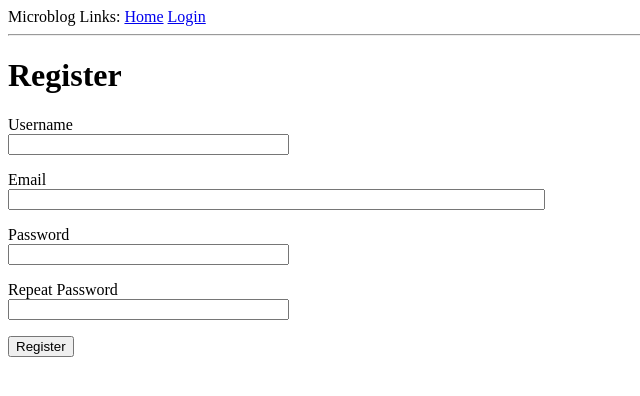
After one commit to betisb/WebProgrammin_I, a Flask app: page /register in a window 1280 px wide. The commit adds this page. Shown: the top 396 px of the page, without its empty margins (0-640 px from the left). Run offline with Flask 2, Linux system fonts and the light colour scheme.

Commit message:
New Features_User_Register

```diff
--- a/app/__init__.py
+++ b/app/__init__.py
@@ -2,10 +2,12 @@ from flask import Flask
 from config import Config
 from flask_sqlalchemy import SQLAlchemy
 from flask_migrate import Migrate
+from flask_login import LoginManager
 
 app = Flask(__name__)
 app.config.from_object(Config)
 db = SQLAlchemy(app)
 migrate = Migrate(app, db)
-
+login = LoginManager(app)
+login.login_view = 'login'
 from app import routes, models
--- a/app/forms.py
+++ b/app/forms.py
@@ -1,9 +1,27 @@
 from flask_wtf import FlaskForm
 from wtforms import StringField, PasswordField, BooleanField, SubmitField
-from wtforms.validators import DataRequired
+from wtforms.validators import ValidationError, DataRequired, Email, EqualTo
+from app.models import User
 
 class LoginForm(FlaskForm):
     username = StringField('Username', validators=[DataRequired()])
     password = PasswordField('Password', validators=[DataRequired()])
     remember_me = BooleanField('Remember Me')
     submit = SubmitField('Sign In')
+class RegistrationForm(FlaskForm):
+    username = StringField('Username', validators=[DataRequired()])
+    email = StringField('Email', validators=[DataRequired(), Email()])
+    password = PasswordField('Password', validators=[DataRequired()])
+    password2 = PasswordField(
+        'Repeat Password', validators=[DataRequired(), EqualTo('password')])
+    submit = SubmitField('Register')
+
+    def validate_username(self, username):
+        user = User.query.filter_by(username=username.data).first()
+        if user is not None:
+            raise ValidationError('Please use a different username.')
+
+    def validate_email(self, email):
+        user = User.query.filter_by(email=email.data).first()
+        if user is not None:
+            raise ValidationError('Please use a different email address.')
--- a/app/routes.py
+++ b/app/routes.py
@@ -1,11 +1,19 @@
 from app import app
 from app.forms import LoginForm
 from flask import render_template, flash, redirect, url_for
+from flask_login import current_user, login_user
+from app.models import User
+from flask_login import logout_user
+from flask_login import login_required
+from flask import request
+from werkzeug.urls import url_parse
+from app import db
+from app.forms import RegistrationForm
 
 @app.route('/')
 @app.route('/index')
+@login_required
 def index():
-    user = {'username': 'Miguel'}
     posts = [
         {
             'author': {'username': 'John'},
@@ -16,16 +24,41 @@ def index():
             'body': 'The Avengers movie was so cool!'
         }
     ]
-    return render_template('index.html', title='Home', user=user, posts=posts)
+    return render_template("index.html", title='Home Page', posts=posts)
 # @app.route('/login')
 # def login():
 #     form = LoginForm()
 #     return render_template('login.html', title='Sign In', form=form)
 @app.route('/login', methods=['GET', 'POST'])
 def login():
+    if current_user.is_authenticated:
+        return redirect(url_for('index'))
     form = LoginForm()
     if form.validate_on_submit():
-        flash('Login requested for user {}, remember_me={}'.format(
-            form.username.data, form.remember_me.data))
+        user = User.query.filter_by(username=form.username.data).first()
+        if user is None or not user.check_password(form.password.data):
+            flash('Invalid username or password')
+            return redirect(url_for('login'))
+        login_user(user, remember=form.remember_me.data)
+        next_page = request.args.get('next')
+        if not next_page or url_parse(next_page).netloc != '':
+            next_page = url_for('index')
+        return redirect(next_page)
+    return render_template('login.html', title='Sign In', form=form)
+@app.route('/logout')
+def logout():
+    logout_user()
+    return redirect(url_for('index'))
+@app.route('/register', methods=['GET', 'POST'])
+def register():
+    if current_user.is_authenticated:
         return redirect(url_for('index'))
-    return render_template('login.html', title='Sign In', form=form)
+    form = RegistrationForm()
+    if form.validate_on_submit():
+        user = User(username=form.username.data, email=form.email.data)
+        user.set_password(form.password.data)
+        db.session.add(user)
+        db.session.commit()
+        flash('Congratulations, you are now a registered user!')
+        return redirect(url_for('login'))
+    return render_template('register.html', title='Register', form=form)
--- a/app/templates/base.html
+++ b/app/templates/base.html
@@ -8,9 +8,13 @@
     </head>
     <body>
         <div>
-            Microblog:
+            Microblog Links:
             <a href="{{ url_for('index') }}">Home</a>
-            <a href="{{url_for('login')}}">Login</a>
+            {% if current_user.is_anonymous %}
+            <a href="{{ url_for('login') }}">Login</a>
+            {% else %}
+            <a href="{{ url_for('logout') }}">Logout</a>
+            {% endif %}
         </div>
         <hr>
         {% with messages = get_flashed_messages() %}
--- a/app/templates/index.html
+++ b/app/templates/index.html
@@ -1,7 +1,7 @@
 {% extends "base.html" %}
 
 {% block content %}
-    <h1>Hi, {{ user.username }}!</h1><h2>How Are You?</h2>
+    <h1>Hi, {{ current_user.username }}!</h1>
     {% for post in posts %}
     <div><p>{{ post.author.username }} says: <b>{{ post.body }}</b></p></div>
     {% endfor %}
--- a/app/templates/login.html
+++ b/app/templates/login.html
@@ -21,4 +21,5 @@
         <p>{{ form.remember_me() }} {{ form.remember_me.label }}</p>
         <p>{{ form.submit() }}</p>
     </form>
+    <p>New User? <a href="{{ url_for('register') }}">Click to Register!</a></p>
 {% endblock %}
--- /dev/null
+++ b/app/templates/register.html
@@ -0,0 +1,37 @@
+{% extends "base.html" %}
+
+{% block content %}
+    <h1>Register</h1>
+    <form action="" method="post">
+        {{ form.hidden_tag() }}
+        <p>
+            {{ form.username.label }}<br>
+            {{ form.username(size=32) }}<br>
+            {% for error in form.username.errors %}
+            <span style="color: red;">[{{ error }}]</span>
+            {% endfor %}
+        </p>
+        <p>
+            {{ form.email.label }}<br>
+            {{ form.email(size=64) }}<br>
+            {% for error in form.email.errors %}
+            <span style="color: red;">[{{ error }}]</span>
+            {% endfor %}
+        </p>
+        <p>
+            {{ form.password.label }}<br>
+            {{ form.password(size=32) }}<br>
+            {% for error in form.password.errors %}
+            <span style="color: red;">[{{ error }}]</span>
+            {% endfor %}
+        </p>
+        <p>
+            {{ form.password2.label }}<br>
+            {{ form.password2(size=32) }}<br>
+            {% for error in form.password2.errors %}
+            <span style="color: red;">[{{ error }}]</span>
+            {% endfor %}
+        </p>
+        <p>{{ form.submit() }}</p>
+    </form>
+{% endblock %}
```
Also changed, not shown: HWN1Tester.py (added, +16 -0 lines), app/models.py (+13 -1 lines), migrations/versions/4b4fd58e99d2_.py (added, +37 -0 lines), webprog.py (+6 -1 lines), app.db (added), 1 other file.
